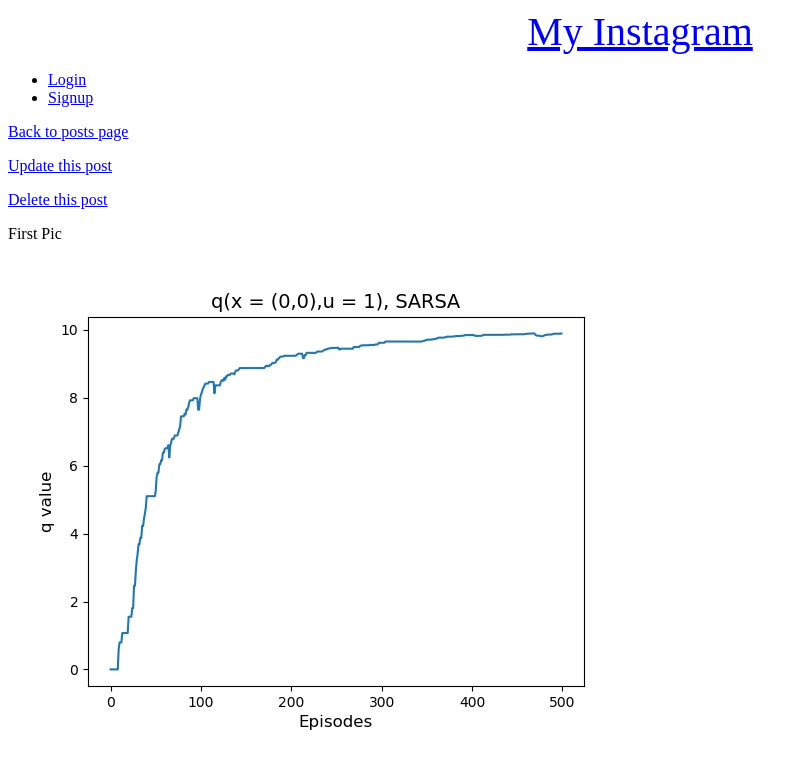
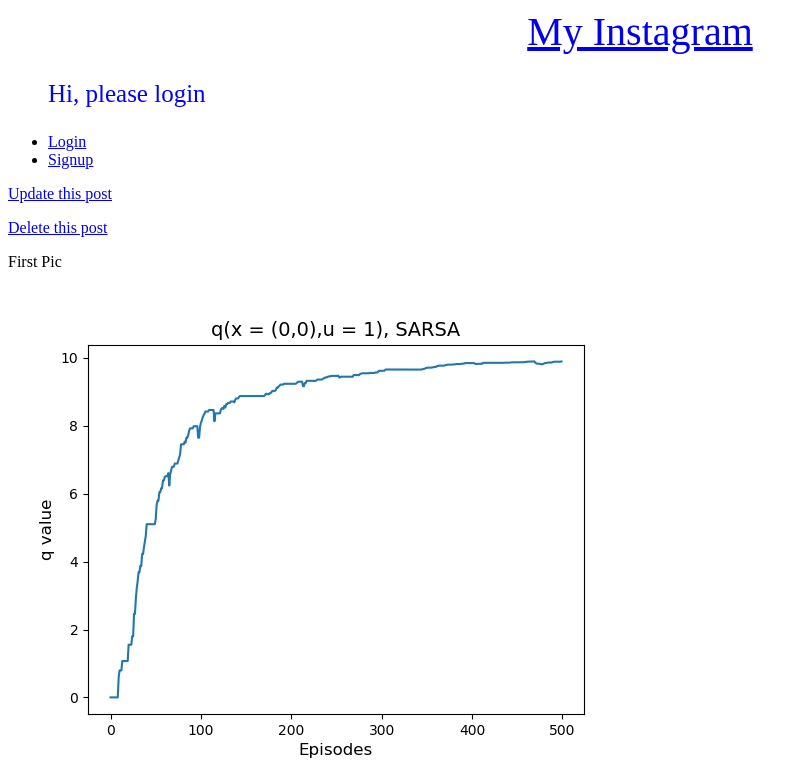
Before and after one commit to hrwu01/lil_instagram, a Django app: page /insta/posts/detail/1 in a window 1280 px wide. Shown: the top 766 px of the page, without its empty margins (0-808 px from the left). Run offline with Django 3.2, Linux system fonts and the light colour scheme; data comes from the database, SQL or seed files in the repository; both versions use the stored data as it was after the commit.

Commit message:
minor changes

```diff
--- a/static/css/style.css
+++ b/static/css/style.css
@@ -1,6 +1,6 @@
 .title {
     color : blue;
-    font-size : 30px;
+    font-size : 25px;
 }
 
 
--- a/templates/header.html
+++ b/templates/header.html
@@ -24,6 +24,9 @@
                 <a href="{% url 'logout' %}">Logout</a>
             </li>
             {% else %}
+            <p class="title">
+                Hi, please login
+            </p>
             <li>
                 <a href="{% url 'login' %}">Login</a>
             </li>
--- a/templates/post_detail.html
+++ b/templates/post_detail.html
@@ -2,10 +2,6 @@
 {% load static %}
 
 {% block content %}
-
-
-
-    <p><a href="{% url 'posts' %}">Back to posts page</a></p>
 
     <p><a href="{% url 'update_post' object.id %}">Update this post</a></p>
 
```
Also changed, not shown: db.sqlite3.
